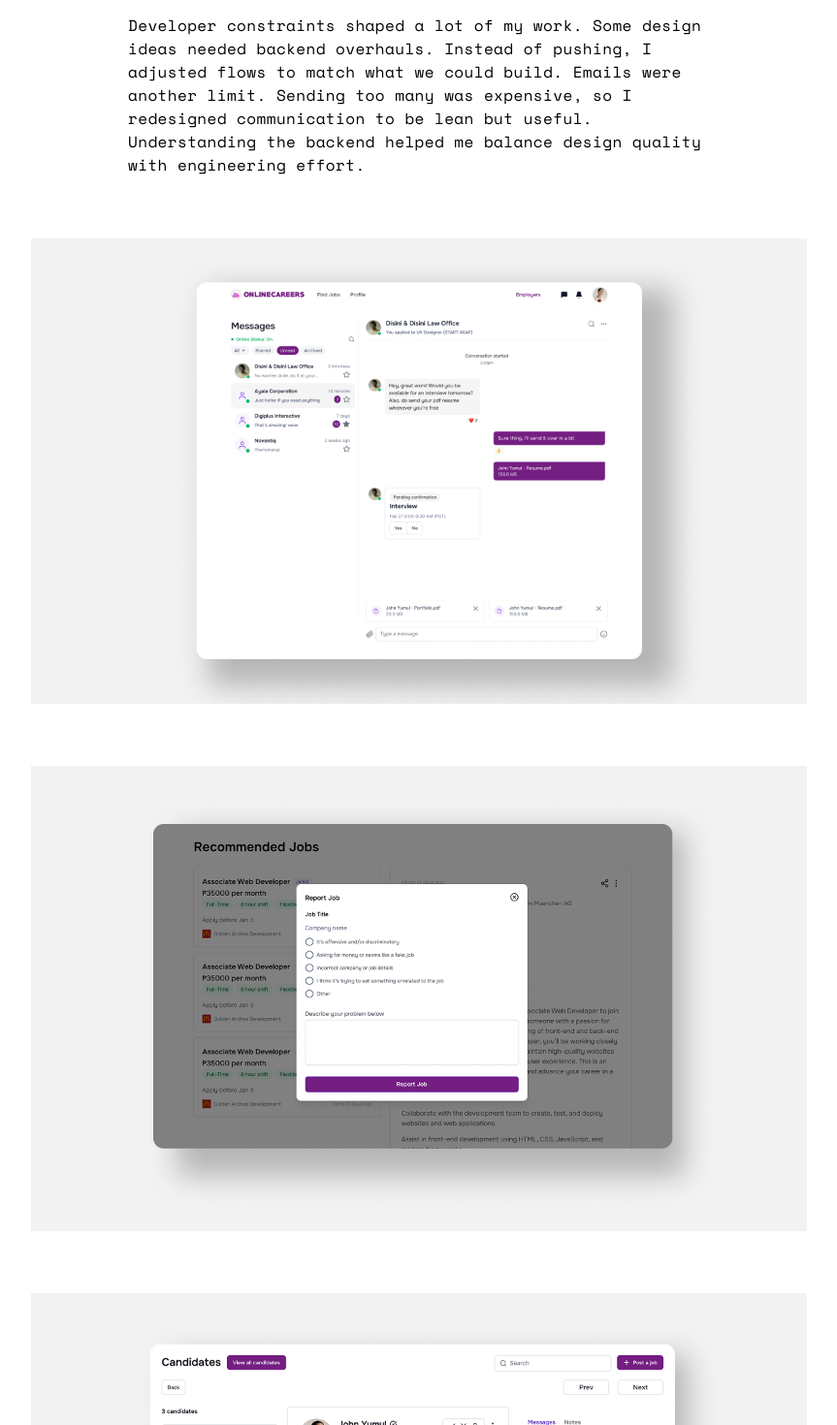
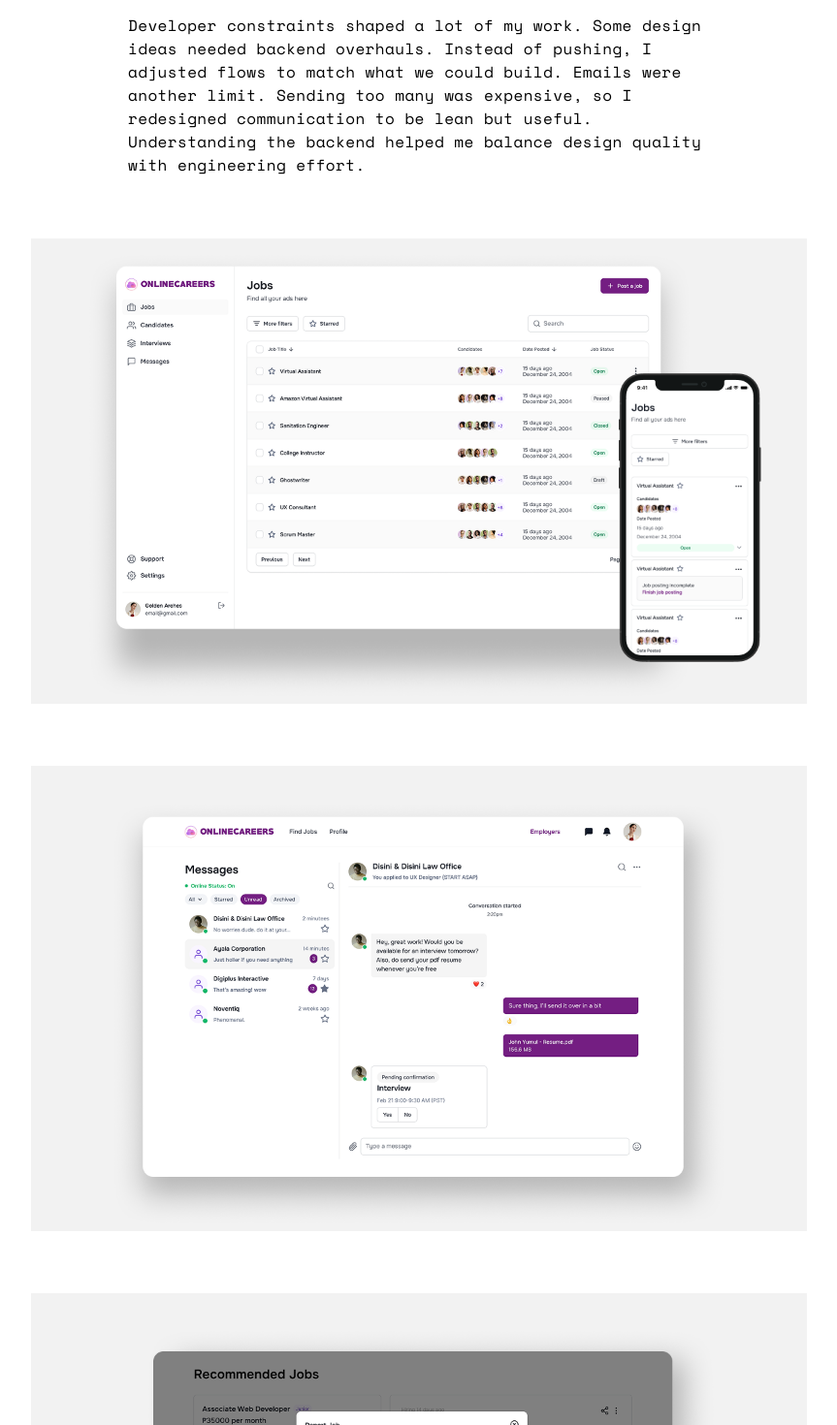
Before and after one commit to 0002F16/john-portfolio, a React (Vite) app in the folder john/: page /onlinecareers in a window 1280 px wide. Shown: the part 3096-4566 px from the top of the page at 97% size, without its empty margins (208-1071 px from the left). Built offline with nearby package versions, Linux system fonts and the light colour scheme; a web font is replaced by a local one.

Commit message:
added images

```diff
--- a/john/src/OnlineCareers.jsx
+++ b/john/src/OnlineCareers.jsx
@@ -74,6 +74,14 @@ function OnlineCareers() {
 
           <div className="project-detail-image-container">
             <img
+              src="/images/projects/onlinecareers-6.png"
+              alt="Job report functionality screenshot"
+              className="project-detail-image"
+            />
+          </div>
+
+          <div className="project-detail-image-container">
+            <img
               src="/images/projects/onlinecareers-3.png"
               alt="OnlineCareers.ph platform screenshot showing chat interface"
               className="project-detail-image"
@@ -95,6 +103,8 @@ function OnlineCareers() {
               className="project-detail-image"
             />
           </div>
+
+
 
            <div className="section-container final-section">
              <h3 className="section-heading">takeaways</h3>
```
Also changed, not shown: john/public/images/projects/onlinecareers-3.png, john/public/images/projects/onlinecareers-6.png (added).
